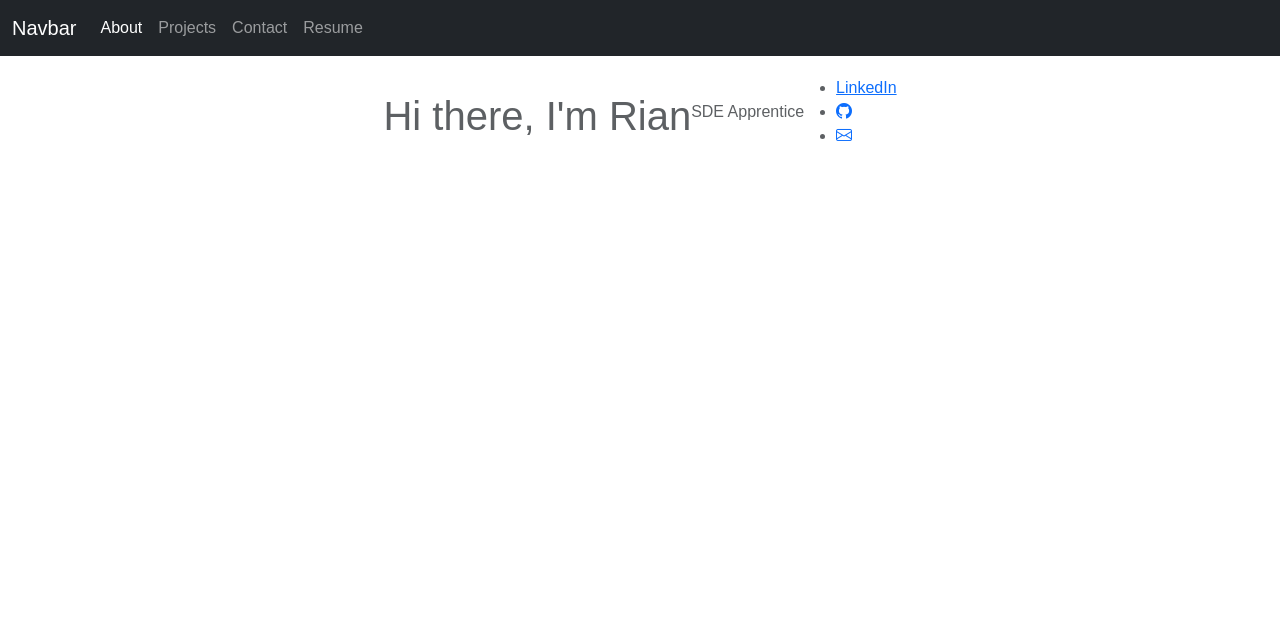
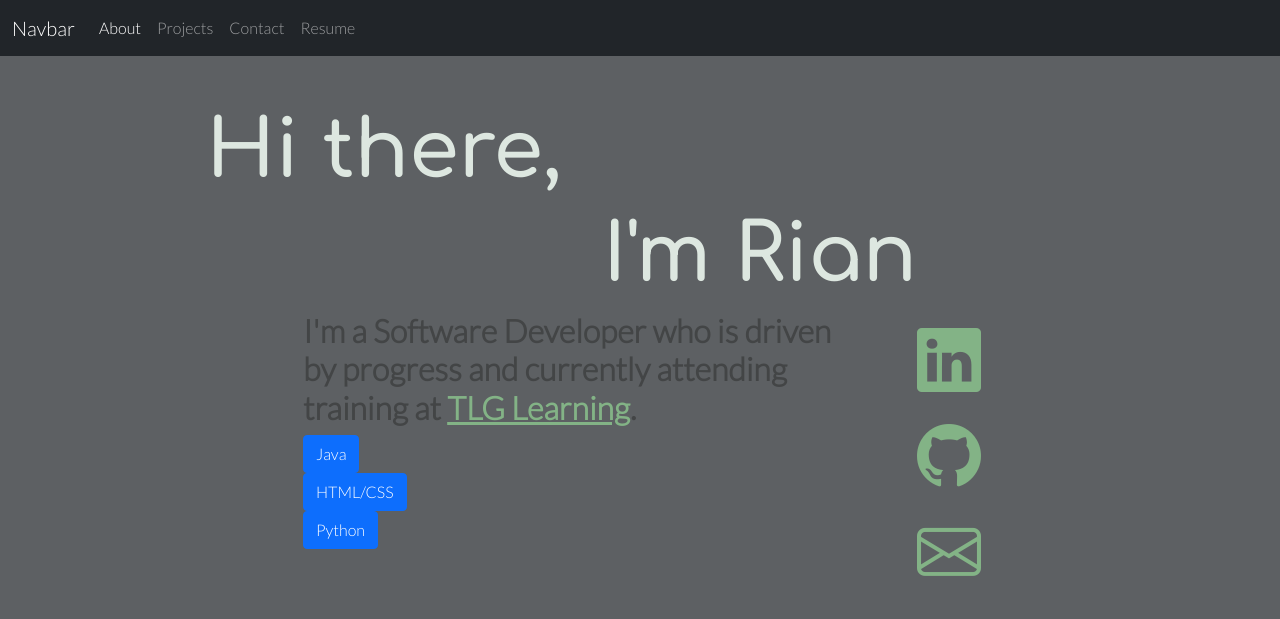
Before and after one commit to redrianhood/rianBoren.github.io, a plain HTML site: page index.html in a window 1280 px wide. Drawn offline with nearby package versions, Linux system fonts and the light colour scheme.

Commit message:
Include Bootstrap and responsive design

```diff
--- a/index.html
+++ b/index.html
@@ -1,50 +1,43 @@
 <!DOCTYPE html>
 <html lang="en">
+
 <head>
   <meta charset="UTF-8">
   <meta http-equiv="X-UA-Compatible" content="IE=edge">
   <meta name="viewport" content="width=device-width, initial-scale=1.0">
 
   <!-- Bootstrap CSS -->
-  <link href="https://cdn.jsdelivr.net/npm/bootstrap@5.1.3/dist/css/bootstrap.min.css" rel="stylesheet" integrity="sha384-1BmE4kWBq78iYhFldvKuhfTAU6auU8tT94WrHftjDbrCEXSU1oBoqyl2QvZ6jIW3" crossorigin="anonymous">
-
+  <link href="https://cdn.jsdelivr.net/npm/bootstrap@5.1.3/dist/css/bootstrap.min.css" rel="stylesheet"
+    integrity="sha384-1BmE4kWBq78iYhFldvKuhfTAU6auU8tT94WrHftjDbrCEXSU1oBoqyl2QvZ6jIW3" crossorigin="anonymous">
+  <!-- Bootstrap Icons -->
   <link rel="stylesheet" href="https://cdn.jsdelivr.net/npm/bootstrap-icons@1.7.1/font/bootstrap-icons.css">
-  <!--  -->
-  <link href="styles.css" rel="stylesheet"/>
-
-  <title>Main</title>
+  <!-- stylesheet -->
+  <link href="styles.css" rel="stylesheet" />
+  <!-- fonts -->
+  <link href="https://fonts.googleapis.com/css2?family=Comfortaa:wght@600&family=Lato:wght@300&display=swap"
+    rel="stylesheet">
+  <title>Index</title>
 </head>
 
 <body>
-  <!-- fixed element -->
-  <!-- <div class="site-bar">
-    <div class="icon"></div>
-    <nav>
-      <ul class="menu">
-        <li><a href="#">About</a></li>
-        <li><a href="#">Projects</a></li>
-        <li><a href="#">Contact</a></li>
-        <li><a href="#">Resume</a></li>
-      </ul>
-    </nav>
-  </div>   -->
-
+  <!-- fixed site Navbar -->
   <nav class="navbar navbar-expand-lg navbar-dark bg-dark">
     <div class="container-fluid">
       <a class="navbar-brand" href="#">Navbar</a>
-      <button class="navbar-toggler" type="button" data-bs-toggle="collapse" data-bs-target="#navbarNavDropdown" aria-controls="navbarNavDropdown" aria-expanded="false" aria-label="Toggle navigation">
+      <button class="navbar-toggler" type="button" data-bs-toggle="collapse" data-bs-target="#navbarNavDropdown"
+        aria-controls="navbarNavDropdown" aria-expanded="false" aria-label="Toggle navigation">
         <span class="navbar-toggler-icon"></span>
       </button>
       <div class="collapse navbar-collapse" id="navbarNavDropdown">
         <ul class="navbar-nav">
           <li class="nav-item">
-            <a class="nav-link active" aria-current="page" href="#">About</a>
+            <a class="nav-link active" aria-current="page" href="index.html">About</a>
           </li>
           <li class="nav-item">
-            <a class="nav-link" href="#">Projects</a>
+            <a class="nav-link" href="projects.html">Projects</a>
           </li>
           <li class="nav-item">
-            <a class="nav-link" href="#">Contact</a>
+            <a class="nav-link" href="contact.html">Contact</a>
           </li>
           <li class="nav-item">
             <a class="nav-link" href="#">Resume</a>
@@ -65,19 +58,59 @@
   </nav>
 
   <!-- main content -->
-  <main class="page">
-    <div class="title"><h1>Hi there, I'm Rian</h1></div>
-    <div class="about-text"><p>SDE Apprentice</p></div>
-    <div class="links">
-      <ul>
-        <li><a href="#">LinkedIn</a></li>
-        <li><a href="#"><i class="bi bi-github"></i></a></li>
-        <li><a href="#"><i class="bi bi-envelope"></i></a></li>
-      </ul>
-    </div>
-  </main>
+  <div class="container page">
+    <main>
+      <div class="container">
+        <div class="row">
+          <div class="col-6 offset-1">
+            <h1 class="display-1 text-center hello-text">Hi there,</h1>
+          </div>
+        </div>
+      </div>
+
+      <div class="row">
+        <div class="col-6 offset-5">
+          <h1 class="display-1 text-center hello-text">I'm Rian</h1>
+        </div>
+      </div>
+
+      <div class="container">
+        <div class="row">
+          <div class="col-lg-6 offset-3">
+            <div class="row">
+              <div class="container">
+                <h3 class="fs-2 fw-bolder">I'm a Software Developer who is driven by progress and currently attending
+                  training at <a href="https://www.tlglearning.com/" class="link-gn">TLG Learning</a>.</h3>
+              </div>
+              <div class="row">
+                <ul class="experience">
+                  <li><button class="btn btn-primary">Java</button></li>
+                  <li><button class="btn btn-primary">HTML/CSS</button></li>
+                  <li><button class="btn btn-primary">Python</button></li>
+
+                </ul>
+              </div>
+            </div>
+          </div>
+          <div class="col-3">
+            <div class="container">
+              <ul class="links">
+                <li><a href="https://www.linkedin.com/in/rianboren/"><i class="bi bi-linkedin link-gn"></i></a></li>
+                <li><a href="https://github.com/rianBoren?tab=overview&from=2021-11-01&to=2021-11-18"><i
+                      class="bi bi-github link-gn"></i></a></li>
+                <li><a href="#"><i class="bi bi-envelope link-gn"></i></a></li>
+              </ul>
+            </div>
+          </div>
+        </div>
+      </div>
+    </main>
+  </div>
 
   <!-- Bootstrap Bundle -->
-  <script src="https://cdn.jsdelivr.net/npm/bootstrap@5.1.3/dist/js/bootstrap.bundle.min.js" integrity="sha384-ka7Sk0Gln4gmtz2MlQnikT1wXgYsOg+OMhuP+IlRH9sENBO0LRn5q+8nbTov4+1p" crossorigin="anonymous"></script>
+  <script src="https://cdn.jsdelivr.net/npm/bootstrap@5.1.3/dist/js/bootstrap.bundle.min.js"
+    integrity="sha384-ka7Sk0Gln4gmtz2MlQnikT1wXgYsOg+OMhuP+IlRH9sENBO0LRn5q+8nbTov4+1p"
+    crossorigin="anonymous"></script>
 </body>
+
 </html>
--- a/styles.css
+++ b/styles.css
@@ -4,43 +4,40 @@
   box-sizing: border-box;
 }
 
-body{
-  font-family: sans-serif;
-  color: #5D6063;
+.container{
+  margin: 0;
 }
 
-/* fixed element */
-/* .site-bar{
-  display: flex;
-  position: fixed;
-  justify-content: space-between;
-
-  width: 100%;
-  height: 20px;
-  background-color: darkgrey;
-}
-
-.menu{
-  display: flex;
-  flex-wrap: wrap;
-  flex-direction: column;
-  width: 400px;
-  background-color: aqua;
-} */
-
-.page{
-  display: flex;
-  justify-content: center;
-  align-items: center;
-  padding: 20px;
+body{
+  font-family: 'Lato', sans-serif;
+  color: #434546;
 }
 
 
+html, body{
+  background-size: cover;
+  background-color: #5D6063;
+}
 
 
+.page{
+  margin-top: 3em;
+}
 
+.hello-text{
+  font-family: 'Comfortaa', sans-serif;
+  color: #DDE7E0;
+}
 
-/*  */
-@media only screen and (max-width: 450px){
+.experience{
+  list-style: none;
+}
 
+.links{
+  list-style: none;
+  font-size: 4em;
 }
+
+.link-gn{
+  color: #83B386;
+}
```
Also changed, not shown: contact.html (added, +49 -0 lines), projects.html (added, +87 -0 lines), imgs/Poke_Ball.png (added), imgs/poke-ball-small.png (added).
